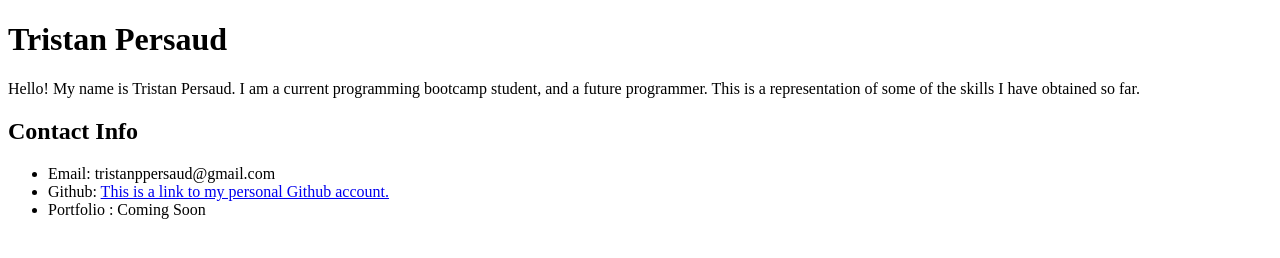
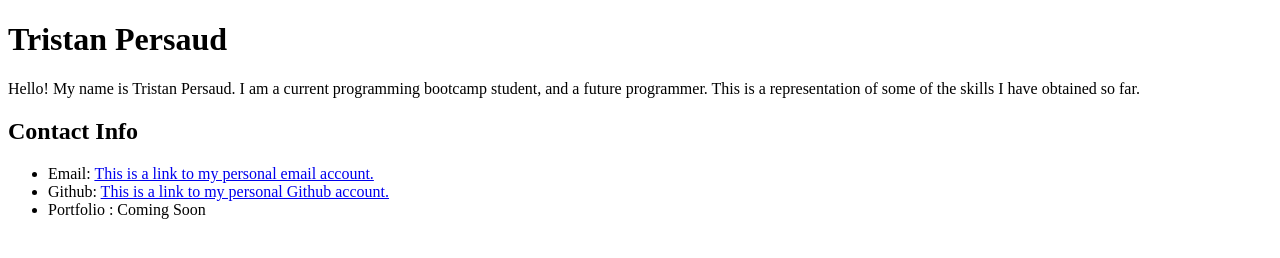
Before and after one commit to TristanPPersaud/first-day-demo, a plain HTML site: page index.html in a window 1280 px wide. Drawn offline with Linux system fonts and the light colour scheme.

Commit message:
added link to email address

```diff
--- a/index.html
+++ b/index.html
@@ -7,19 +7,28 @@
   </head>
 
   <body>
+
     <header>
+
         <h1>Tristan Persaud</h1>
+
     </header>
+
+    <Section>
+
     <p>Hello! My name is Tristan Persaud. I am a current programming bootcamp student, and a future programmer. This is a representation of some of the skills I have obtained so far.</p>
 
     <h2>Contact Info</h2>
 
 <ul>
-   <li>Email: tristanppersaud@gmail.com</li>
+
+    <li>Email: <a href="tristanppersaud@gmail.com">This is a link to my personal email account.</a></li>
     <li>Github: <a href="https://github.com/TristanPPersaud">This is a link to my personal Github account.</a></li>
     <li>Portfolio : Coming Soon</li>
+
 </ul>
 
+    </Section>
 
   </body>
 
```
Lines whose indentation alone changed are shown as unchanged.
